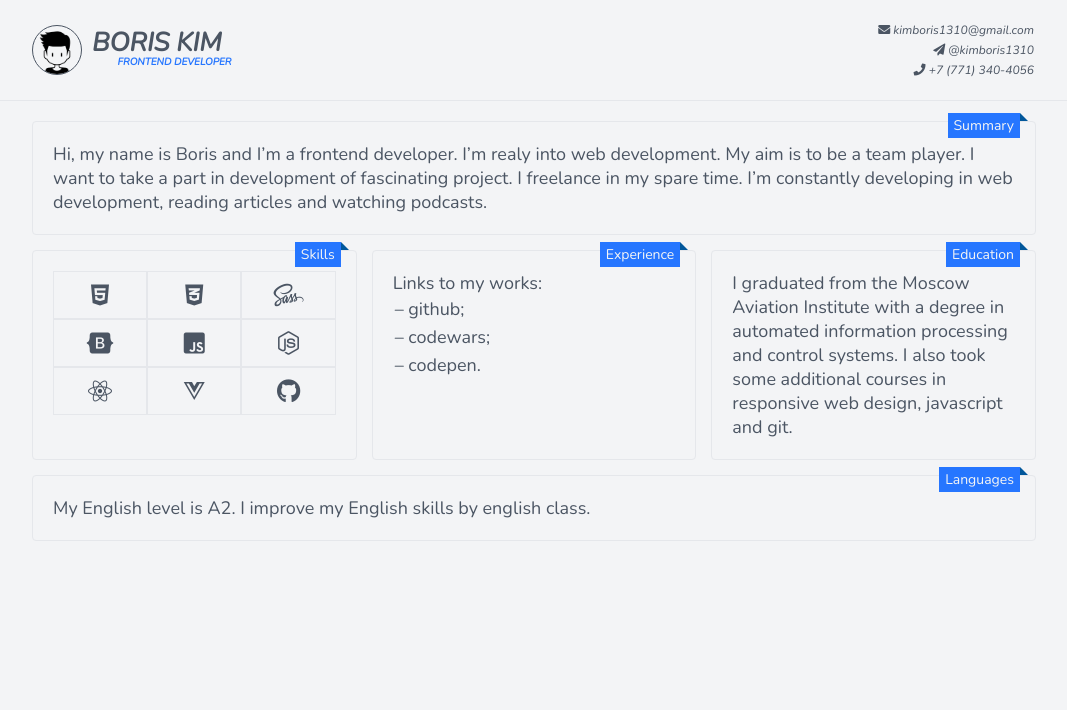
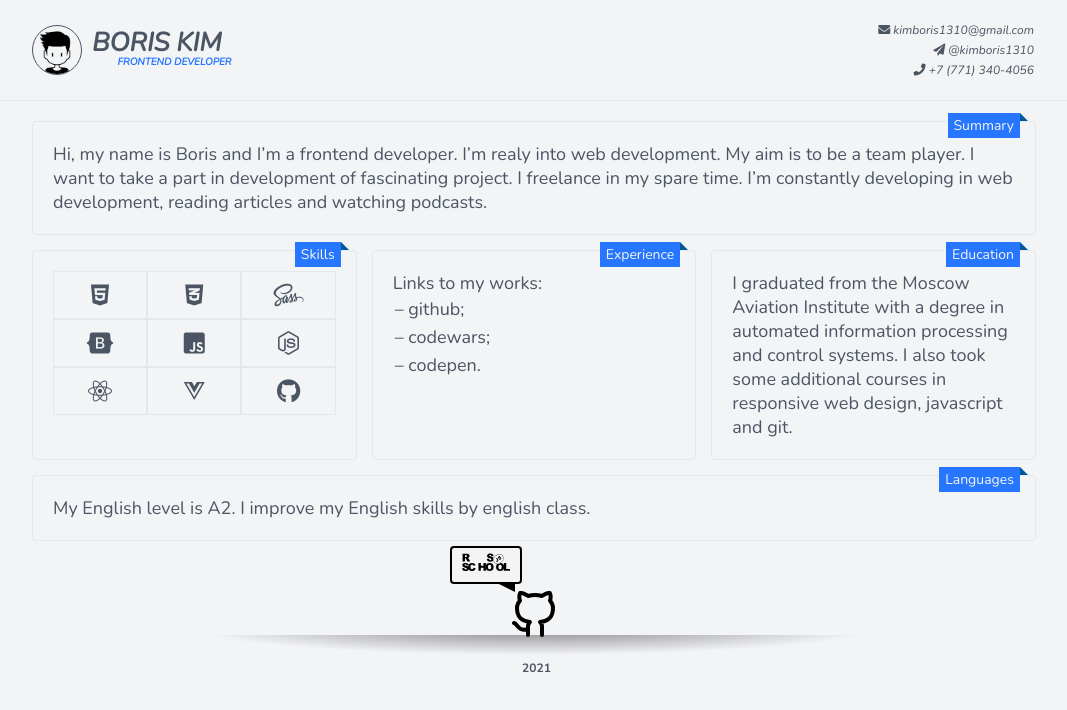
Before and after one commit to kibo13/rsschool-cv, a plain HTML site: page index.html in a window 1280 px wide. Shown: the whole page, without its empty margins (106-1173 px from the left). Drawn offline with nearby package versions, Linux system fonts and the light colour scheme.

Commit message:
feat: add footer

```diff
--- a/assets/css/index.css
+++ b/assets/css/index.css
@@ -166,6 +166,61 @@ ul li {
   color: #000000;
 }
 
+.cv-sign {
+  position: relative;
+  display: flex;
+  flex-direction: column;
+  justify-content: center;
+  align-items: center;
+  text-align: center;
+}
+
+.cv-sign__links {
+  position: relative;
+  top: 10px;
+}
+
+.cv-sign__links img {
+  width: 48px;
+}
+
+.cv-sign__course {
+  position: absolute;
+  top: -45px;
+  left: -60px;
+  padding: 5px 10px;
+  border: 2px solid rgba(0, 0, 0, 1);
+  border-radius: 4px;
+}
+
+.cv-sign__course::after {
+  content: "";
+  position: absolute;
+  bottom: -10px;
+  right: 5px;
+  border-left: 16px solid transparent;
+  border-top: 8px solid rgba(0, 0, 0, 1);
+}
+
+.cv-sign__line {
+  margin: 0 auto;
+  width: 70%;
+  height: 20px;
+  background-image: radial-gradient(
+    farthest-side at 50% -50%,
+    rgba(0, 0, 0, 0.5),
+    rgba(0, 0, 0, 0)
+  );
+  border: none;
+}
+
+.cv-sign__year {
+  padding-top: 5px;
+  padding-left: 5px;
+  font-size: 12px;
+  font-weight: bold;
+}
+
 @media (max-width: 1024px) {
   .cv-list {
     display: grid;
--- a/index.html
+++ b/index.html
@@ -135,5 +135,49 @@
         </div>
       </section>
     </main>
+
+    <footer class="footer">
+      <div class="container">
+        <div class="cv-sign">
+          <div class="cv-sign__links">
+            <a
+              class="cv-sign__course"
+              href="https://rs.school/js/"
+              target="_blank"
+            >
+              <img src="./assets/images/rs_school_js.svg" alt="RS School" />
+            </a>
+            <a href="https://github.com/kibo13" target="_blank">
+              <img src="./assets/images/github.svg" alt="Github" />
+            </a>
+          </div>
+          <div class="cv-sign__line"></div>
+          <p class="cv-sign__year">2021</p>
+        </div>
+        <!-- <ul class="cv-sign">
+          <li class="cv-sign__links">
+            <a href="https://rs.school/js/" target="_blank">
+              <img src="./assets/images/rs_school_js.svg" alt="RS School" />
+            </a>
+            <a href="https://rs.school/js/" target="_blank"> Boris Kim </a>
+          </li>
+          <li class="cv-sign__year">2021</li>
+        </ul> -->
+
+        <!-- <div class="cv-sign">
+          <a href="https://rs.school/js/" target="_blank">
+            <img src="./assets/images/rs_school_js.svg" alt="RS School" />
+          </a>
+          <div>
+            <p>
+              <a href="https://github.com/kibo13" target="_blank"
+                >Develope by Boris Kim</a
+              >
+            </p>
+            <p>2021</p>
+          </div>
+        </div> -->
+      </div>
+    </footer>
   </body>
 </html>
```
Also changed, not shown: assets/images/github.svg (added), assets/images/rs_school_js.svg (added).
